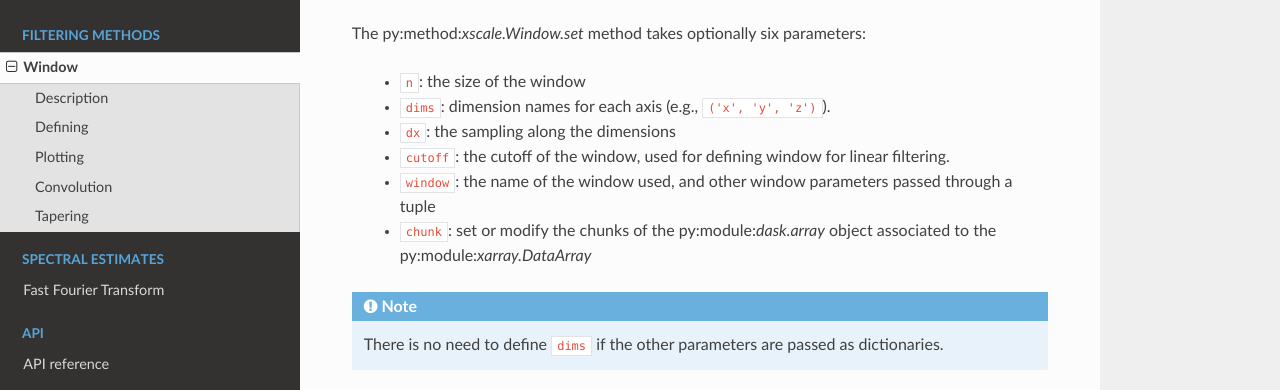
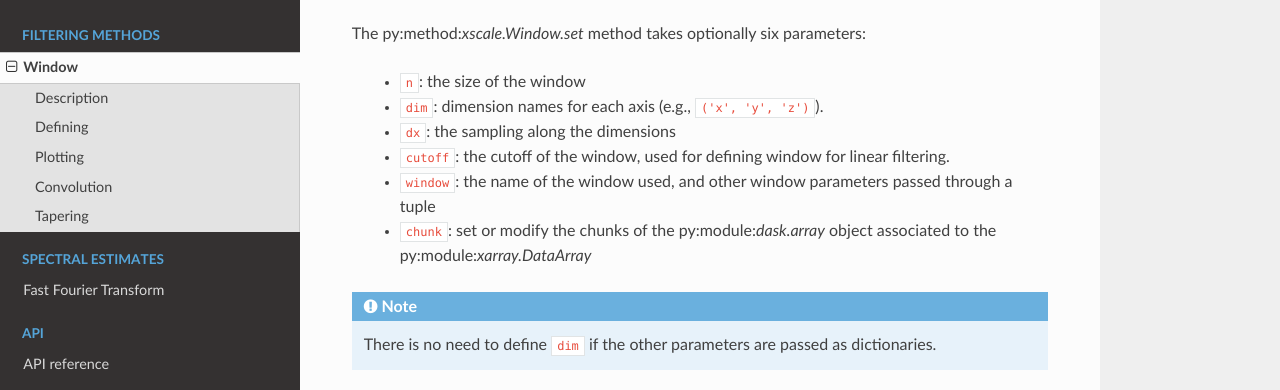
Before and after one commit to serazing/xscale, a Sphinx documentation site: the page built from docs/window.rst, in a window 1280 px wide and 900 px high, scrolled down 689 px, cut to the strip 159-549 px from the top of the window. Built offline with Sphinx 7.4.7 and the Read the Docs theme 2.0.0, drawn with Linux system fonts in a browser that asks for light colours; the version number could not be read and is left out.

Commit message:
Update window.rst

```diff
--- a/docs/window.rst
+++ b/docs/window.rst
@@ -41,7 +41,7 @@
 The py:method:`xscale.Window.set` method takes optionally six parameters:
 
  - ``n``: the size of the window
- - ``dims``: dimension names for each axis (e.g., ``('x', 'y', 'z')``).
+ - ``dim``: dimension names for each axis (e.g., ``('x', 'y', 'z')``).
  - ``dx``: the sampling along the dimensions
  - ``cutoff``: the cutoff of the window, used for defining window for linear
    filtering.
@@ -52,7 +52,7 @@
 
 .. note::
 
-   There is no need to define ``dims`` if the other parameters are passed as
+   There is no need to define ``dim`` if the other parameters are passed as
    dictionaries.
 
 
@@ -72,7 +72,7 @@
 
 .. ipython:: python
 
-    w.set(n=15, dims='time', window='boxcar')
+    w.set(n=15, dim='time', window='boxcar')
     w.plot()
     @savefig boxcar_time_n15.png
     plt.show()
@@ -85,7 +85,7 @@
 
     cutoff_10d = 10 # A 10-day frequency in seconds
     dx_1d = 1 # Define the sampling period (one day)
-    w.set(n=20, dims='time', cutoff=cutoff_10d, dx=dx_1d, window='boxcar')
+    w.set(n=20, dim='time', cutoff=cutoff_10d, dx=dx_1d, window='boxcar')
     w.plot()
     @savefig boxcar_time_n20_10d.png
     plt.show()
@@ -112,7 +112,7 @@
 
 .. ipython:: python
 
-    w.set(n=15, dims='time', window='hanning')
+    w.set(n=15, dim='time', window='hanning')
     w.plot()
     @savefig hanning_time_n15.png
     plt.show()
```
